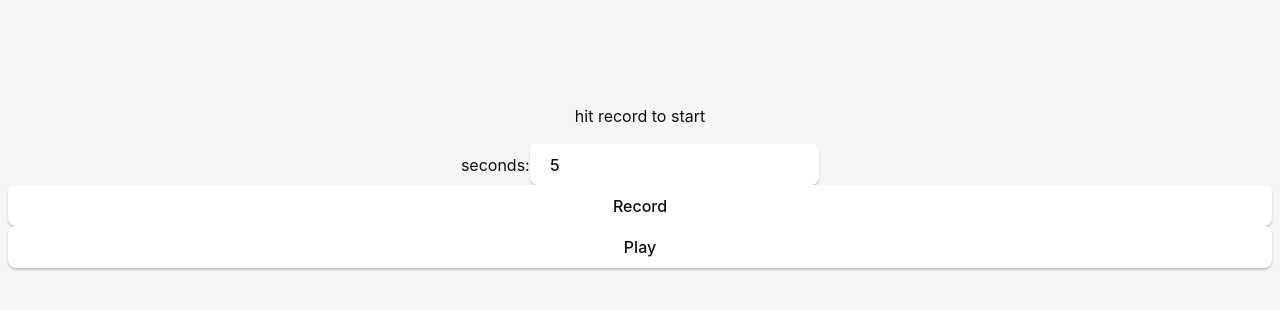
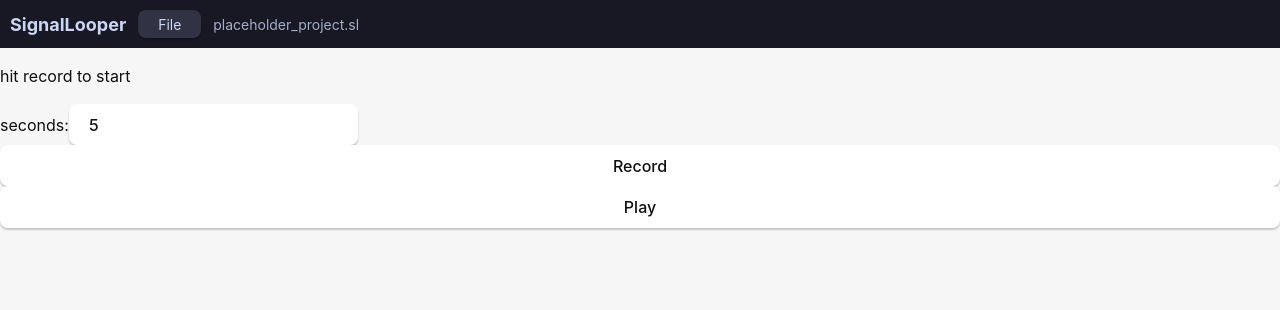
Before and after one commit to DSC-McMaster-U/signal-looper, a React (Vite) app in the folder signal-looper/: page / in a window 1280 px wide. Shown: the top 310 px of the page. Built offline with nearby package versions, Linux system fonts and the light colour scheme.

Commit message:
Added Top Bar UI Component

```diff
--- a/signal-looper/src/App.css
+++ b/signal-looper/src/App.css
@@ -6,6 +6,12 @@
   filter: drop-shadow(0 0 2em #61dafb);
 }
 :root {
+  /* Catppuccin Mocha */
+  --crust: #181825;
+  --text: #cdd6f4;
+  --surface0: #313244;
+  --subtext0: #a6adc8;
+
   font-family: Inter, Avenir, Helvetica, Arial, sans-serif;
   font-size: 16px;
   line-height: 24px;
@@ -21,13 +27,23 @@
   -webkit-text-size-adjust: 100%;
 }
 
+*,
+*::before,
+*::after {
+  box-sizing: border-box;
+}
+
+html,
+body,
+#root {
+  height: 100%;
+  margin: 0;
+}
+
 .container {
-  margin: 0;
-  padding-top: 10vh;
   display: flex;
   flex-direction: column;
-  justify-content: center;
-  text-align: center;
+  height: 100%;
 }
 
 .logo {
--- a/signal-looper/src/App.tsx
+++ b/signal-looper/src/App.tsx
@@ -1,6 +1,7 @@
 import { useState } from "react";
 import { invoke } from "@tauri-apps/api/core";
 import "./App.css";
+import TopBar from "./components/TopBar";
 
 function App() {
   const [seconds, setSeconds] = useState(5);
@@ -28,6 +29,7 @@ function App() {
 
   return (
     <main className="container">
+      <TopBar />
       <p>{status}</p>
       <label>
         seconds:
--- /dev/null
+++ b/signal-looper/src/components/TopBar.module.css
@@ -0,0 +1,51 @@
+.topBar {
+    display: flex;
+    box-sizing: border-box;
+    width: 100%;
+    padding: 0.625rem;
+    align-items: center;
+    gap: 0.75rem;
+    align-self: stretch;
+    background: var(--crust);
+}
+
+.title {
+    margin: 0;
+    color: var(--text);
+    font-size: 1.125rem;
+    font-weight: 700;
+    line-height: normal;
+    white-space: nowrap;
+}
+
+.fileButton {
+    box-sizing: border-box;
+    min-width: 3.9375rem;
+    height: 1.75rem;
+    padding: 0 1rem;
+    border: none;
+    border-radius: 8px;
+    background: var(--surface0);
+    color: var(--text);
+    font-family: inherit;
+    font-size: 0.875rem;
+    font-weight: 400;
+    line-height: normal;
+    cursor: pointer;
+}
+
+.fileButton:hover {
+    filter: brightness(1.2);
+}
+
+.fileButton:focus-visible {
+    outline: 2px solid var(--text);
+    outline-offset: 2px;
+}
+
+.projectName {
+    color: var(--subtext0);
+    font-size: 0.875rem;
+    font-weight: 400;
+    line-height: normal;
+}
--- /dev/null
+++ b/signal-looper/src/components/TopBar.tsx
@@ -0,0 +1,13 @@
+import styles from "./TopBar.module.css";
+
+export default function TopBar() {
+    return (
+        <header className={styles.topBar}>
+            <h1 className={styles.title}>SignalLooper</h1>
+            <button type="button" className={styles.fileButton}>
+                File
+            </button>
+            <span className={styles.projectName}>placeholder_project.sl</span>
+        </header>
+    );
+}
```
